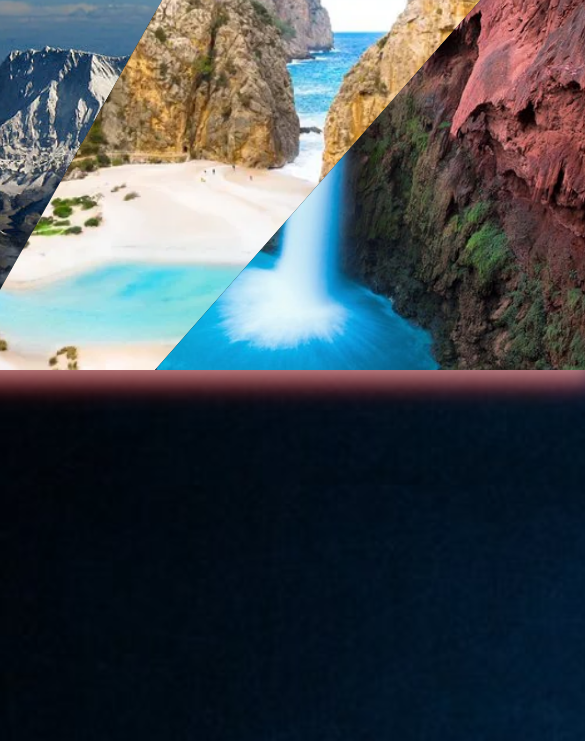
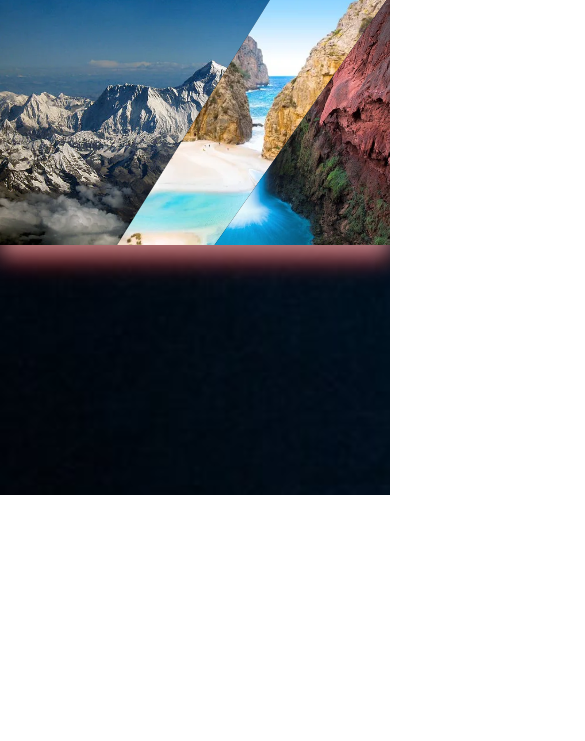
Before and after one commit to DivyaLoveCode/clippathImagegallery, a plain HTML site: page index.html in a window 390 px wide. Shown: the part 359-1100 px from the top of the page, 585 px wide, since content can reach past the window. After the commit the page ends 854 px from the top, so only its background shows below. Drawn offline with Linux system fonts and the light colour scheme.

Commit message:
updated css for the responsiveness

```diff
--- a/index.html
+++ b/index.html
@@ -17,9 +17,66 @@
 		.container .clip .content{position: absolute;bottom: -100%;left:0px;width: 70%;padding: 20px;background: white ;transition: 0.5s;opacity: 0;}
 		.container .clip:hover .content{bottom: 0px;opacity: 1;}
 
+/* Mobile Responsiveness */
+@media (max-width: 768px) {
+	.container {
+		width: 90%;
+		height: 350px;
+	}
 
+	.container .clip.clip1 {
+		clip-path: polygon(0 0, 60% 0, 25% 100%, 0% 100%);
+	}
 
-	</style>
+	.container .clip.clip2 {
+		clip-path: polygon(60% 0, 100% 0, 50% 100%, 25% 100%);
+	}
+
+	.container .clip.clip3 {
+		clip-path: polygon(100% 0, 100% 0, 100% 100%, 50% 100%);
+	}
+
+	.container .clip .content {
+		width: 80%;
+		padding: 15px;
+	}
+
+	h1 {
+		font-size: 30px;
+	}
+}
+
+@media (max-width: 480px) {
+	.container {
+		width: 100%;
+		height: 250px;
+	}
+
+	.container .clip.clip1 {
+		clip-path: polygon(0 0, 70% 0, 30% 100%, 0% 100%);
+	}
+
+	.container .clip.clip2 {
+		clip-path: polygon(70% 0, 100% 0, 55% 100%, 30% 100%);
+	}
+
+	.container .clip.clip3 {
+		clip-path: polygon(100% 0, 100% 0, 100% 100%, 55% 100%);
+	}
+
+	.container .clip .content {
+		width: 90%;
+		padding: 10px;
+	}
+	.container:hover .clip{clip-path: polygon(100% 0,100% 0,100% 100%,100% 100%);}
+	.container .clip:hover{clip-path: polygon(0 0,100% 0,100% 100%,0% 100%);}
+	.container .clip:hover .content{bottom: 0px;opacity: 1;}
+
+	h1 {
+		font-size: 24px;
+	}
+}
+</style>
 </head>
 <body>
 	<h1 style="font-size: 45px;color: white;text-shadow: 4px 5px 10px yellow,4px 6px 11px blue;"> Mesmerizing Nature</h1>
```
